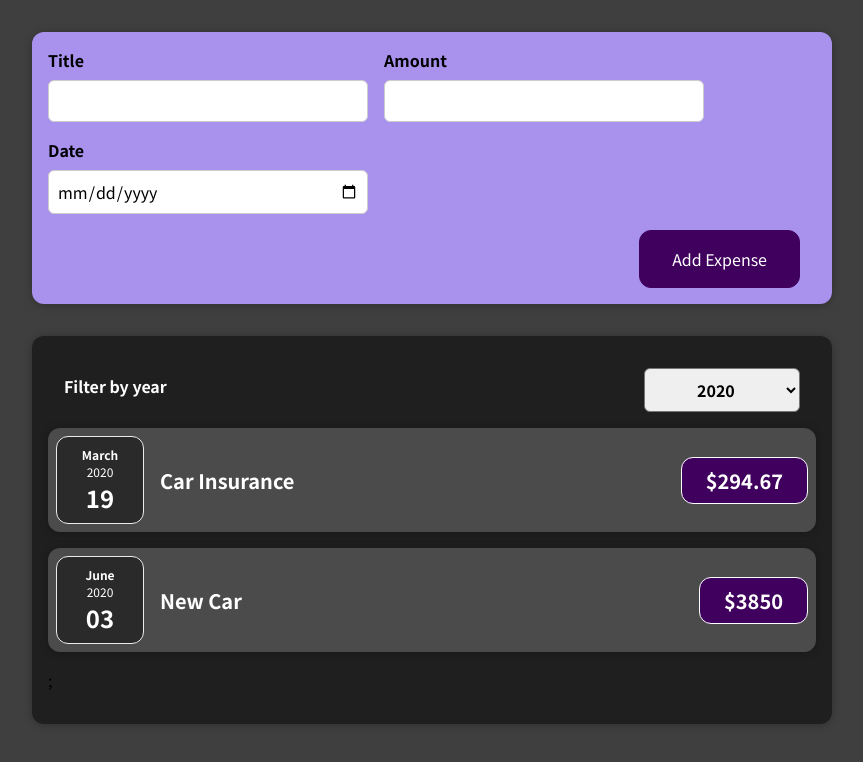
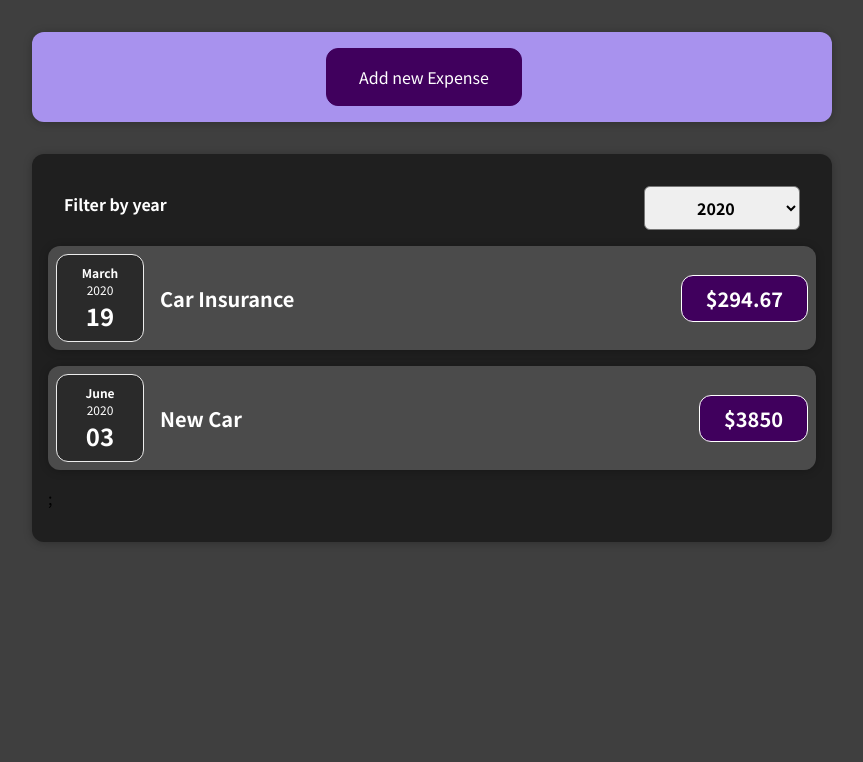
Before and after one commit to PetyrDzhunov/Expense-tracker, a React (Create React App) app: page / in a window 1280 px wide. Shown: the top 762 px of the page, without its empty margins (208-1071 px from the left). Built offline with nearby package versions, Linux system fonts and the light colour scheme.

Commit message:
render the form conditionally with using state hook and child-parent parent-child communication

```diff
--- a/src/components/NewExpense/ExpenseForm.jsx
+++ b/src/components/NewExpense/ExpenseForm.jsx
@@ -69,6 +69,7 @@
         </div>
       </div>
       <div className="new-expense__actions">
+        <button type="button" onClick={props.onCancel}>Cancel</button>
         <button type="submit">Add Expense</button>
       </div>
     </form>
--- a/src/components/NewExpense/NewExpense.jsx
+++ b/src/components/NewExpense/NewExpense.jsx
@@ -1,17 +1,29 @@
-import React from 'react';
+import React, { useState } from 'react';
 import './NewExpense.css';
 import ExpenseForm from './ExpenseForm';
 const NewExpense = (props) => {
+  let [isEditing, setIsEditing] = useState(false);
   const saveExpenseDataHandler = (enteredExpenseData) => {
     const expenseData = {
       ...enteredExpenseData,
       id: Math.random().toString()
     };
     props.onAddExpense(expenseData)
+    setIsEditing(false);
   };
+
+  const startEditingHandler = () => {
+    setIsEditing(true);
+  };
+
+  const stopEditingHandler = () => {
+    setIsEditing(false);
+  };
+
   return (
     <div className="new-expense">
-      <ExpenseForm onSaveExpenseData={saveExpenseDataHandler} />
+      {!isEditing && <button onClick={startEditingHandler}>Add new Expense</button>}
+      {isEditing && <ExpenseForm onCancel={stopEditingHandler} onSaveExpenseData={saveExpenseDataHandler} />}
     </div>
   )
 };
```
